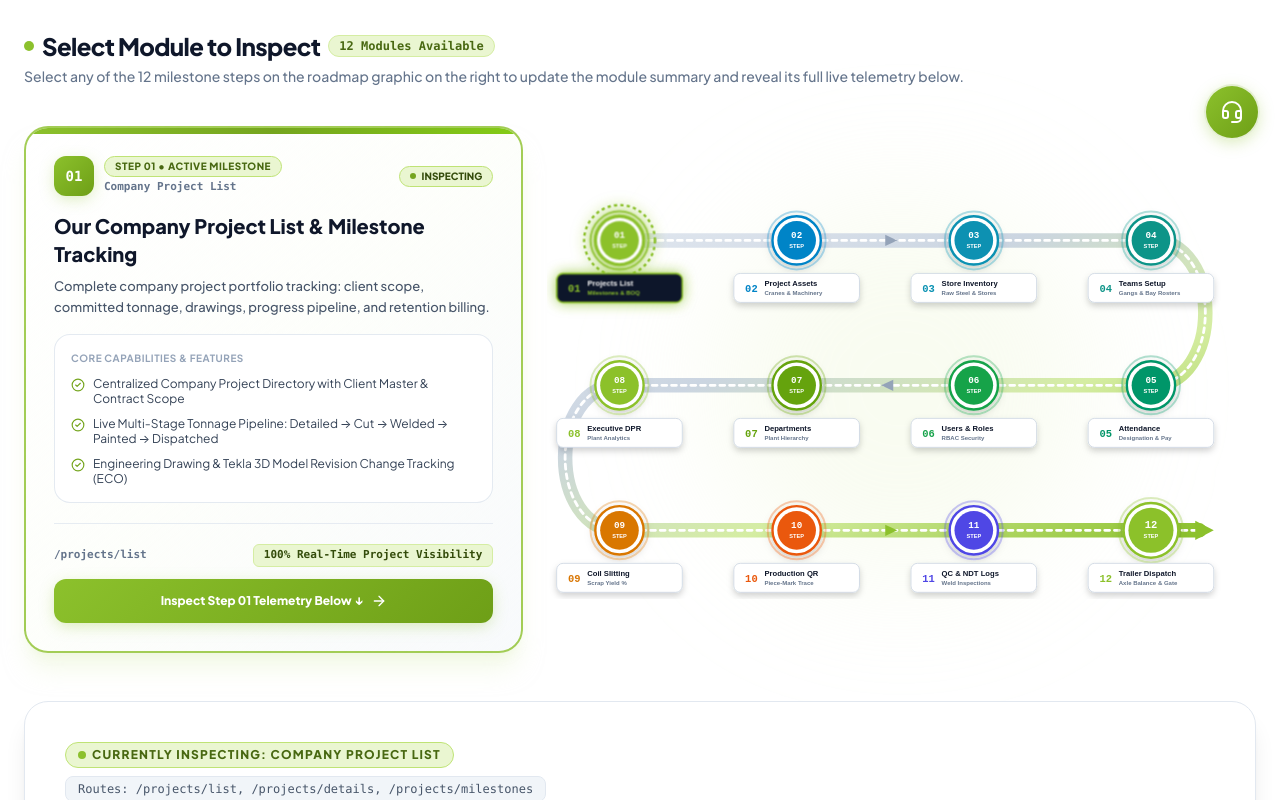
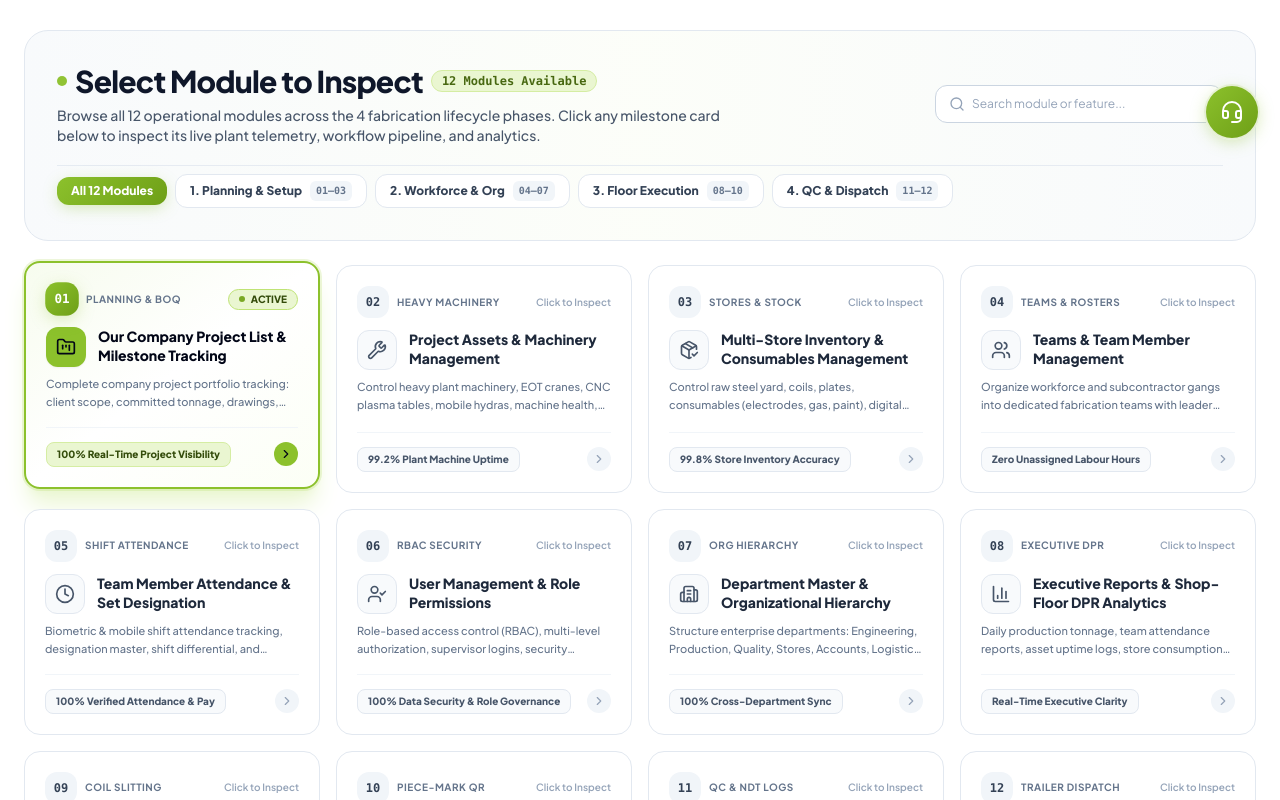
Before and after one commit to vaishnavi10Jeen/InfraFabERPProject, a React (Vite) app: page /modules in a window 1280 px wide. Shown: the part 640-1440 px from the top of the page. Built offline with nearby package versions, Linux system fonts and the light colour scheme.

Commit message:
Redesign Select Module to Inspect UI with modern interactive 12-milestone grid, search, and phase filters

```diff
--- a/src/pages/ModulesPage.tsx
+++ b/src/pages/ModulesPage.tsx
@@ -11,7 +11,6 @@ import {
 } from 'lucide-react';
 import { ERP_MODULES, ErpModule } from '../data/modulesData';
 import { Button } from '../components/ui/Button';
-import { Erp12StepRoadmap } from '../components/Erp12StepRoadmap';
 
 interface ModulesPageProps {
   onOpenLiveModal?: () => void;
@@ -162,8 +161,33 @@ const SIMULATION_CONFIGS: Record<string, { label: string; successMsg: string }>
   }
 };
 
+const LIFECYCLE_PHASES = [
+  { id: 'all', label: 'All 12 Modules', count: 12 },
+  { id: 'planning', label: '1. Planning & Setup', count: 3, steps: '01–03' },
+  { id: 'workforce', label: '2. Workforce & Org', count: 4, steps: '04–07' },
+  { id: 'production', label: '3. Floor Execution', count: 3, steps: '08–10' },
+  { id: 'quality', label: '4. QC & Dispatch', count: 2, steps: '11–12' },
+];
+
+const MODULE_STAGE_MAP: Record<string, { phaseId: string; phaseBadge: string; stepNumber: string }> = {
+  'company-projects': { phaseId: 'planning', phaseBadge: 'Planning & BOQ', stepNumber: '01' },
+  'project-assets': { phaseId: 'planning', phaseBadge: 'Heavy Machinery', stepNumber: '02' },
+  'inventory-store': { phaseId: 'planning', phaseBadge: 'Stores & Stock', stepNumber: '03' },
+  'teams-management': { phaseId: 'workforce', phaseBadge: 'Teams & Rosters', stepNumber: '04' },
+  'attendance-designation': { phaseId: 'workforce', phaseBadge: 'Shift Attendance', stepNumber: '05' },
+  'user-management': { phaseId: 'workforce', phaseBadge: 'RBAC Security', stepNumber: '06' },
+  'department-management': { phaseId: 'workforce', phaseBadge: 'Org Hierarchy', stepNumber: '07' },
+  'reports-analytics': { phaseId: 'production', phaseBadge: 'Executive DPR', stepNumber: '08' },
+  'coil-management': { phaseId: 'production', phaseBadge: 'Coil Slitting', stepNumber: '09' },
+  'production-tracking': { phaseId: 'production', phaseBadge: 'Piece-Mark QR', stepNumber: '10' },
+  'quality-control': { phaseId: 'quality', phaseBadge: 'QC & NDT Logs', stepNumber: '11' },
+  'dispatch-logistics': { phaseId: 'quality', phaseBadge: 'Trailer Dispatch', stepNumber: '12' },
+};
+
 export const ModulesPage: React.FC<ModulesPageProps> = ({ onOpenDemoModal }) => {
   const [selectedModuleId, setSelectedModuleId] = useState<string>(ERP_MODULES[0].id);
+  const [selectedPhase, setSelectedPhase] = useState<string>('all');
+  const [moduleSearchQuery, setModuleSearchQuery] = useState<string>('');
   const [activeTab, setActiveTab] = useState<'telemetry' | 'pain-solution' | 'features' | 'workflow'>('telemetry');
   const [tableFilter, setTableFilter] = useState<string>('');
   const [isSimulating, setIsSimulating] = useState<boolean>(false);
@@ -220,6 +244,21 @@ export const ModulesPage: React.FC<ModulesPageProps> = ({ onOpenDemoModal }) =>
     const prevIdx = (activeModuleIndex - 1 + ERP_MODULES.length) % ERP_MODULES.length;
     handleSelectModule(ERP_MODULES[prevIdx].id);
   };
+
+  const handleSelectModuleCard = (id: string) => {
+    setSelectedModuleId(id);
+  };
+
+  const filteredModules = ERP_MODULES.filter((module, idx) => {
+    const stageInfo = MODULE_STAGE_MAP[module.id];
+    const matchesPhase = selectedPhase === 'all' || stageInfo?.phaseId === selectedPhase;
+    const matchesSearch = moduleSearchQuery === '' ||
+      module.name.toLowerCase().includes(moduleSearchQuery.toLowerCase()) ||
+      module.shortDesc.toLowerCase().includes(moduleSearchQuery.toLowerCase()) ||
+      module.badge.toLowerCase().includes(moduleSearchQuery.toLowerCase()) ||
+      String(idx + 1).includes(moduleSearchQuery);
+    return matchesPhase && matchesSearch;
+  });
 
   // Filter table rows based on tableFilter input
   const filteredTableRows = activeModule.sampleData.tableRows.filter(row =>
@@ -300,113 +339,221 @@ export const ModulesPage: React.FC<ModulesPageProps> = ({ onOpenDemoModal }) =>
         </div>
       </section>
 
-      {/* 2. "SELECT MODULE TO INSPECT" - LEFT BASIC INFO & RIGHT 12-STEP ROADMAP IMAGE */}
-      <section id="select-module-section" className="max-w-7xl mx-auto px-3 sm:px-4 lg:px-6 space-y-8 scroll-mt-20">
+      {/* 2. "SELECT MODULE TO INSPECT" - MODERN INTERACTIVE LIFECYCLE GRID & STEPPER */}
+      <section id="select-module-section" className="max-w-7xl mx-auto px-3 sm:px-4 lg:px-6 space-y-6 scroll-mt-20">
 
-        {/* TOP SECTION HEADER */}
-        <div className="flex flex-col sm:flex-row sm:items-center justify-between gap-4 pb-2">
+        {/* TOP SECTION HEADER: TITLE & SEARCH/FILTER CONTROLS */}
+        <div className="bg-gradient-to-r from-slate-50 via-keshav-50/30 to-slate-50 border border-slate-200 rounded-3xl p-6 sm:p-8 space-y-5 shadow-xs">
+          <div className="flex flex-col md:flex-row md:items-center justify-between gap-4">
             <div>
               <div className="flex items-center gap-2">
                 <span className="w-2.5 h-2.5 rounded-full bg-keshav-500 animate-pulse"></span>
-              <h2 className="text-xl sm:text-2xl font-black text-slate-900 tracking-tight">
+                <h2 className="text-2xl sm:text-3xl font-black text-slate-900 tracking-tight">
                   Select Module to Inspect
                 </h2>
                 <span className="bg-keshav-100 text-keshav-800 text-xs font-mono font-black px-2.5 py-0.5 rounded-full border border-keshav-200">
-                12 Modules Available
+                  {filteredModules.length} Modules Available
                 </span>
               </div>
-            <p className="text-xs sm:text-sm text-slate-500 font-medium mt-1">
-              Select any of the 12 milestone steps on the roadmap graphic on the right to update the module summary and reveal its full live telemetry below.
+              <p className="text-xs sm:text-sm text-slate-600 font-medium mt-1.5 max-w-2xl">
+                Browse all 12 operational modules across the 4 fabrication lifecycle phases. Click any milestone card below to inspect its live plant telemetry, workflow pipeline, and analytics.
               </p>
+            </div>
+
+            {/* Quick Search Input */}
+            <div className="relative w-full md:w-72 shrink-0">
+              <Search className="w-4 h-4 text-slate-400 absolute left-3.5 top-1/2 -translate-y-1/2 pointer-events-none" />
+              <input
+                type="text"
+                placeholder="Search module or feature..."
+                value={moduleSearchQuery}
+                onChange={(e) => setModuleSearchQuery(e.target.value)}
+                className="w-full bg-white border border-slate-300 rounded-xl pl-9 pr-4 py-2.5 text-xs text-slate-800 placeholder-slate-400 focus:outline-none focus:border-keshav-500 focus:ring-2 focus:ring-keshav-100 shadow-2xs transition"
+              />
+              {moduleSearchQuery && (
+                <button
+                  onClick={() => setModuleSearchQuery('')}
+                  className="absolute right-3 top-1/2 -translate-y-1/2 text-xs text-slate-400 hover:text-slate-600 font-bold"
+                >
+                  ✕
+                </button>
+              )}
             </div>
           </div>
 
-        {/* 2-COLUMN SHOWCASE: LEFT CONTENT (ACTIVE MODULE BASIC INFO) & RIGHT IMAGE (12-STEP ROADMAP) */}
-        <div className="grid lg:grid-cols-12 gap-6 items-stretch">
+          {/* Phase Filter Tabs */}
+          <div className="flex flex-wrap items-center gap-2 pt-2 border-t border-slate-200/80">
+            {LIFECYCLE_PHASES.map((phase) => {
+              const isPhaseActive = selectedPhase === phase.id;
+              return (
+                <button
+                  key={phase.id}
+                  onClick={() => setSelectedPhase(phase.id)}
+                  className={`px-3.5 py-1.5 rounded-xl text-xs font-black transition-all flex items-center gap-2 cursor-pointer ${
+                    isPhaseActive
+                      ? 'btn-gradient text-slate-950 shadow-xs'
+                      : 'bg-white hover:bg-slate-100 border border-slate-200 text-slate-700'
+                  }`}
+                >
+                  <span>{phase.label}</span>
+                  {phase.steps && (
+                    <span className={`text-[10px] font-mono px-1.5 py-0.5 rounded-md ${
+                      isPhaseActive ? 'bg-slate-950/20 text-slate-950' : 'bg-slate-100 text-slate-500'
+                    }`}>
+                      {phase.steps}
+                    </span>
+                  )}
+                </button>
+              );
+            })}
+          </div>
+        </div>
 
-          {/* LEFT SIDE: SELECTED MODULE BASIC INFORMATION */}
-          <div className="lg:col-span-5 flex flex-col justify-between bg-gradient-to-br from-white via-keshav-50/20 to-slate-50 border-2 border-keshav-500/80 rounded-3xl p-6 sm:p-7 shadow-xl shadow-keshav-100/50 relative overflow-hidden group">
+        {/* 12-MODULE INTERACTIVE CARD GRID */}
+        <div className="grid grid-cols-1 sm:grid-cols-2 lg:grid-cols-3 xl:grid-cols-4 gap-4">
+          {filteredModules.map((module) => {
+            const isSelected = module.id === selectedModuleId;
+            const stageInfo = MODULE_STAGE_MAP[module.id] || { phaseId: 'general', phaseBadge: 'Core', stepNumber: '00' };
+            const IconComponent = MODULE_ICONS[module.iconName] || Disc;
 
-            {/* Top Accent Strip */}
-            <div className="absolute top-0 left-0 right-0 h-1.5 bg-gradient-to-r from-keshav-500 via-keshav-600 to-lime-500" />
+            return (
+              <div
+                key={module.id}
+                onClick={() => handleSelectModuleCard(module.id)}
+                className={`group relative rounded-2xl p-5 transition-all duration-300 cursor-pointer flex flex-col justify-between ${
+                  isSelected
+                    ? 'bg-gradient-to-br from-keshav-50/80 via-white to-lime-50/40 border-2 border-keshav-500 shadow-xl shadow-keshav-100 ring-2 ring-keshav-400/20 -translate-y-1'
+                    : 'bg-white border border-slate-200 hover:border-keshav-400 hover:shadow-lg hover:-translate-y-1'
+                }`}
+              >
+                {/* Card Top: Step Tag & Active Badge */}
+                <div>
+                  <div className="flex items-center justify-between gap-2 mb-3">
+                    <div className="flex items-center gap-2">
+                      <span className={`w-8 h-8 rounded-xl font-mono text-xs font-black flex items-center justify-center transition-all ${
+                        isSelected
+                          ? 'btn-gradient text-slate-950 shadow-xs scale-105'
+                          : 'bg-slate-100 text-slate-700 group-hover:bg-keshav-100 group-hover:text-keshav-800'
+                      }`}>
+                        {stageInfo.stepNumber}
+                      </span>
+                      <span className="text-[10px] font-bold uppercase tracking-wider text-slate-500">
+                        {stageInfo.phaseBadge}
+                      </span>
+                    </div>
 
-            <div className="space-y-4">
-              {/* Step Number & Active Pill */}
-              <div className="flex items-center justify-between gap-2">
-                <div className="flex items-center gap-2.5">
-                  <span className="w-10 h-10 rounded-xl btn-gradient text-slate-950 font-black text-sm font-mono flex items-center justify-center shadow-xs">
+                    {isSelected ? (
+                      <span className="inline-flex items-center gap-1.5 text-[10px] font-black uppercase text-keshav-900 bg-keshav-100 border border-keshav-300 px-2.5 py-0.5 rounded-full shadow-2xs">
+                        <span className="w-1.5 h-1.5 rounded-full bg-keshav-600 animate-pulse"></span>
+                        <span>Active</span>
+                      </span>
+                    ) : (
+                      <span className="text-[10px] font-semibold text-slate-400 group-hover:text-keshav-700 transition">
+                        Click to Inspect
+                      </span>
+                    )}
+                  </div>
+
+                  {/* Icon & Title */}
+                  <div className="flex items-start gap-3 my-2">
+                    <div className={`w-10 h-10 rounded-xl flex items-center justify-center shrink-0 transition-all ${
+                      isSelected
+                        ? 'bg-keshav-500 text-slate-950 shadow-sm'
+                        : 'bg-slate-50 text-slate-600 border border-slate-200 group-hover:border-keshav-300 group-hover:text-keshav-700 group-hover:bg-keshav-50'
+                    }`}>
+                      <IconComponent className="w-5 h-5" />
+                    </div>
+
+                    <div className="min-w-0">
+                      <h3 className={`text-sm font-black leading-snug line-clamp-2 transition ${
+                        isSelected ? 'text-slate-950' : 'text-slate-800 group-hover:text-slate-950'
+                      }`}>
+                        {module.name}
+                      </h3>
+                    </div>
+                  </div>
+
+                  {/* Short Description */}
+                  <p className="text-[11px] text-slate-500 line-clamp-2 font-medium leading-relaxed mt-2">
+                    {module.shortDesc}
+                  </p>
+                </div>
+
+                {/* Card Footer: Metrics Pill & Arrow */}
+                <div className="pt-3.5 mt-4 border-t border-slate-100 flex items-center justify-between gap-2">
+                  <span className={`text-[10px] font-extrabold px-2.5 py-1 rounded-lg truncate ${
+                    isSelected
+                      ? 'bg-keshav-100 text-keshav-900 border border-keshav-200'
+                      : 'bg-slate-50 text-slate-600 border border-slate-200 group-hover:border-keshav-200 group-hover:bg-keshav-50 group-hover:text-keshav-800'
+                  }`}>
+                    {module.metrics}
+                  </span>
+
+                  <div className={`w-6 h-6 rounded-full flex items-center justify-center transition-all ${
+                    isSelected
+                      ? 'bg-keshav-500 text-slate-950'
+                      : 'bg-slate-100 text-slate-400 group-hover:bg-keshav-100 group-hover:text-keshav-700'
+                  }`}>
+                    <ChevronRight className="w-3.5 h-3.5" />
+                  </div>
+                </div>
+              </div>
+            );
+          })}
+        </div>
+
+        {/* ACTIVE MODULE SPOTLIGHT & NAVIGATION BAR */}
+        <div className="bg-slate-900 text-white rounded-2xl p-4 sm:p-5 flex flex-col sm:flex-row items-center justify-between gap-4 shadow-xl border border-slate-800">
+          <div className="flex items-center gap-3">
+            <span className="w-10 h-10 rounded-xl btn-gradient text-slate-950 font-black text-sm font-mono flex items-center justify-center shrink-0">
               {String(activeModuleIndex + 1).padStart(2, '0')}
             </span>
             <div>
-                    <span className="text-[10px] font-black uppercase tracking-wider text-keshav-800 bg-keshav-100 border border-keshav-300 px-2.5 py-0.5 rounded-full block">
-                      Step {String(activeModuleIndex + 1).padStart(2, '0')} • Active Milestone
+              <div className="flex items-center gap-2">
+                <span className="text-[10px] font-bold font-mono uppercase tracking-wider text-keshav-300">
+                  Step {String(activeModuleIndex + 1).padStart(2, '0')} of 12
                 </span>
-                    <span className="text-[11px] font-mono text-slate-500 font-bold block mt-0.5">
-                      {activeModule.badge}
+                <span className="text-slate-500">•</span>
+                <span className="text-[10px] text-slate-400 font-mono truncate max-w-[200px]">
+                  {activeModule.erpRoute.split(',')[0]}
                 </span>
+              </div>
+              <h4 className="text-sm sm:text-base font-black text-white truncate max-w-md">
+                {activeModule.name}
+              </h4>
             </div>
           </div>
 
-                <span className="inline-flex items-center gap-1.5 text-[10px] font-black uppercase text-keshav-900 bg-keshav-100 border border-keshav-300 px-2.5 py-0.5 rounded-full shadow-xs">
-                  <span className="w-1.5 h-1.5 rounded-full bg-keshav-600 animate-pulse"></span>
-                  <span>Inspecting</span>
-                </span>
-              </div>
-
-              {/* Title & Description */}
-              <div>
-                <h3 className="text-lg sm:text-xl font-black text-slate-900 leading-snug group-hover:text-keshav-800 transition-colors">
-                  {activeModule.name}
-                </h3>
-                <p className="text-xs sm:text-[13px] text-slate-600 font-medium mt-2 leading-relaxed">
-                  {activeModule.shortDesc}
-                </p>
-              </div>
-
-              {/* Core Capabilities */}
-              <div className="bg-white/90 border border-slate-200/90 rounded-2xl p-4 space-y-2.5 shadow-2xs">
-                <span className="text-[10px] font-bold uppercase tracking-wider text-slate-400 block">
-                  Core Capabilities & Features
-                </span>
-                {activeModule.features.slice(0, 3).map((feat, idx) => (
-                  <div key={idx} className="flex items-start gap-2 text-xs text-slate-700">
-                    <CheckCircle2 className="w-3.5 h-3.5 text-keshav-600 shrink-0 mt-0.5" />
-                    <span className="leading-tight">{feat}</span>
-                  </div>
-                ))}
-              </div>
-            </div>
-
-            {/* Bottom Routes & Action Button */}
-            <div className="pt-5 mt-5 border-t border-slate-200/80 space-y-3">
-              <div className="flex items-center justify-between text-[11px] font-mono">
-                <span className="text-slate-500 font-semibold truncate max-w-[170px]">
-                  {activeModule.erpRoute.split(',')[0]}
-                </span>
-                <span className="bg-keshav-100 text-keshav-900 font-extrabold px-2.5 py-0.5 rounded-md border border-keshav-200">
-                  {activeModule.metrics}
-                </span>
-              </div>
+          {/* Stepper Navigation Controls */}
+          <div className="flex items-center gap-2 shrink-0">
+            <button
+              onClick={handlePrevModule}
+              className="bg-slate-800 hover:bg-slate-700 text-slate-200 hover:text-white px-3.5 py-2 rounded-xl text-xs font-bold transition flex items-center gap-1.5 cursor-pointer"
+            >
+              <ArrowLeft className="w-3.5 h-3.5" />
+              <span className="hidden sm:inline">Prev</span>
+            </button>
 
             <button
-                type="button"
-                onClick={() => handleSelectModule(activeModule.id)}
-                className="w-full btn-gradient py-3.5 rounded-xl text-xs font-black text-slate-950 flex items-center justify-center gap-2 shadow-md hover:brightness-105 transition cursor-pointer active:scale-95"
+              onClick={handleNextModule}
+              className="bg-slate-800 hover:bg-slate-700 text-slate-200 hover:text-white px-3.5 py-2 rounded-xl text-xs font-bold transition flex items-center gap-1.5 cursor-pointer"
             >
-                <span>Inspect Step {String(activeModuleIndex + 1).padStart(2, '0')} Telemetry Below ↓</span>
-                <ArrowRight className="w-4 h-4" />
+              <span className="hidden sm:inline">Next</span>
+              <ArrowRight className="w-3.5 h-3.5" />
             </button>
+
+            <a
+              href="#module-inspection-stage"
+              onClick={(e) => {
+                e.preventDefault();
+                const el = document.getElementById('module-inspection-stage');
+                if (el) el.scrollIntoView({ behavior: 'smooth' });
+              }}
+              className="btn-gradient px-4 py-2 rounded-xl text-xs font-black text-slate-950 flex items-center gap-1.5 shadow-md hover:brightness-105 transition cursor-pointer"
+            >
+              <span>Inspect Telemetry Below ↓</span>
+            </a>
           </div>
-          </div>
-
-          {/* RIGHT SIDE: 12-STEP ROADMAP IMAGE (CLICKABLE STEPS 01 TO 12) */}
-          <div className="lg:col-span-7 flex flex-col justify-center items-center">
-            <Erp12StepRoadmap
-              selectedModuleId={selectedModuleId}
-              onSelectModule={handleSelectModule}
-            />
-          </div>
-
         </div>
 
       </section>
```
Lines whose indentation alone changed are shown as unchanged.
